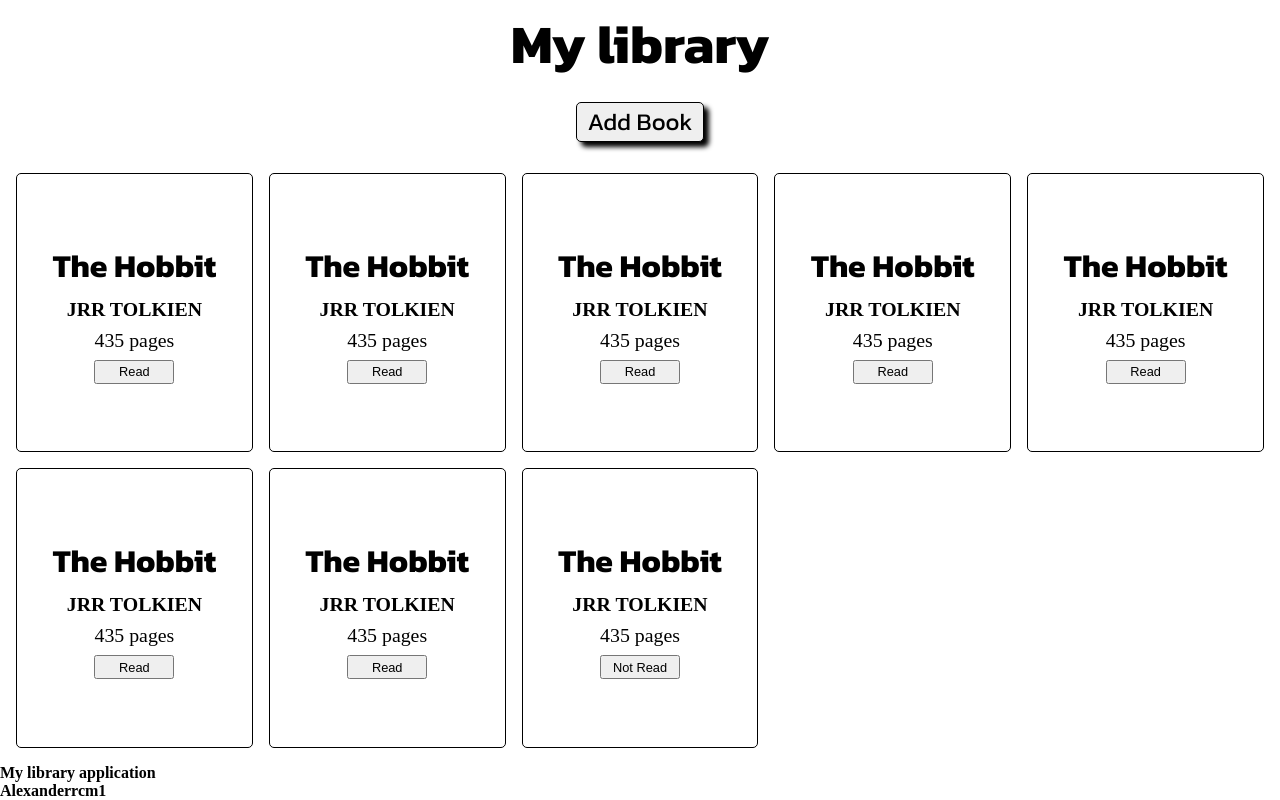
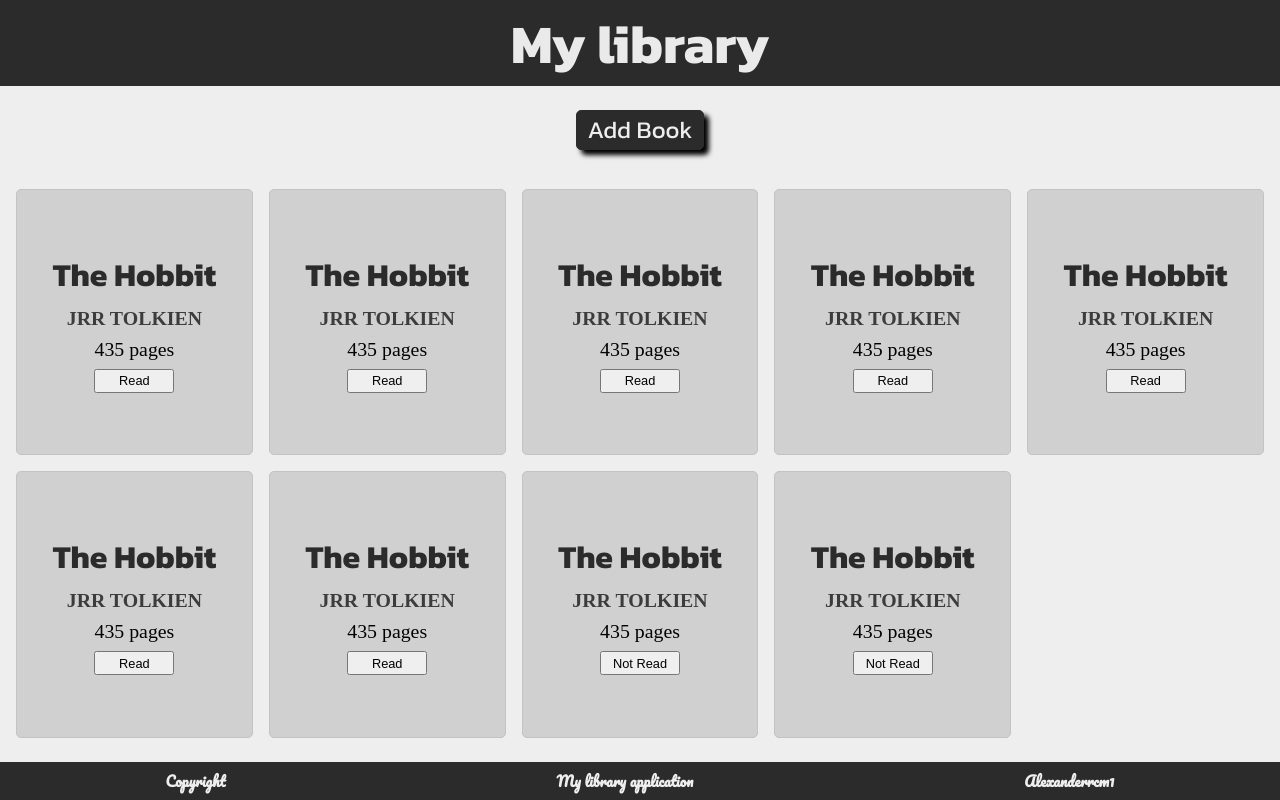
Before and after one commit to Alexanderrcm1/myLibrary, a plain HTML site: page index.html in a window 1280 px wide. Drawn offline with Linux system fonts and the light colour scheme.

Commit message:
made some more work on the styling of the page

```diff
--- a/index.html
+++ b/index.html
@@ -61,8 +61,15 @@
                 <p>435 pages</p>
                 <button class="read-btn">Not Read</button>
             </div>
+            <div class="book-card">
+                <h1>The Hobbit</h1>
+                <h2>JRR TOLKIEN</h2>
+                <p>435 pages</p>
+                <button class="read-btn">Not Read</button>
+            </div>
         </main>
         <footer>
+            <h4>Copyright</h4>
             <h4>My library application</h4>
             <h4>Alexanderrcm1</h4>
         </footer>
--- a/styles.css
+++ b/styles.css
@@ -4,10 +4,15 @@
     padding: 0;
 }
 
+body {
+    background-color: #eeeeee;
+}
+
 .page {
     height: 100vh;
     display: grid;
-    grid-template-rows: calc(3rem + 3vw) calc(2rem + 3vw) 1fr ;
+    grid-template-rows: calc(3rem + 3vw) calc(2rem + 3vw) 1fr calc(2rem + 0.5vw);
+    gap: 0.5rem;
 }
 
 header {
@@ -15,12 +20,14 @@ header {
     display: flex;
     justify-content: center;
     align-items: center;
+    background-color: #2b2b2b;
 }
 header h1 {
     font-size: calc(1rem + 3vw);
     flex-grow: 1;
     text-align: center;
     font-family: "Kanit";
+    color: #EAEAEA;
 }
 
 aside {
@@ -34,14 +41,17 @@ aside button {
     height: calc(1rem + 3vh);
     font-size: calc(0.7rem + 1vw);
     font-family:"Kanit";
-    border: 1px solid black;
+    border: 1px solid #2b2b2b;
     border-radius: 5px;
     box-shadow: 5px 5px 5px black;
+    background-color:#2b2b2b;
+    color: #eeeeee;
 }
 
 main {
     display: grid;
     grid-template-columns: repeat(auto-fit, minmax(200px, 1fr));
+    grid-template-rows: 1fr 1fr;
     gap: 1rem;
     padding: 1rem;
 }
@@ -51,18 +61,21 @@ main {
     flex-direction: column;
     justify-content: center;
     align-items: center;
-    border: 1px solid black;
+    border: 1px solid rgb(196, 194, 194);
     border-radius: 5px;
     padding: 1rem;
+    background-color: #d1d0d0;
 }
 
 .book-card h1 {
     font-family: "Kanit";
     max-width: 100%;
+    color: #2b2b2b;
 }
 .book-card h2  {
     margin: 0.5rem 0;
     font-size: calc(1rem + 0.3vw);
+    color: #3c3c3c;
 }
 
 .book-card p {
@@ -75,3 +88,13 @@ main {
     height: clamp(1.5rem, 3vh, 5rem);
     font-size: calc(0.8rem);
 }
+
+footer {
+    display: flex;
+    justify-content: space-around;
+    align-items: center;
+    font-family: "Pacifico";
+    font-size: calc(0.5rem + 0.5vw);
+    color: #eeeeee;
+    background-color: #2b2b2b;
+}
```
